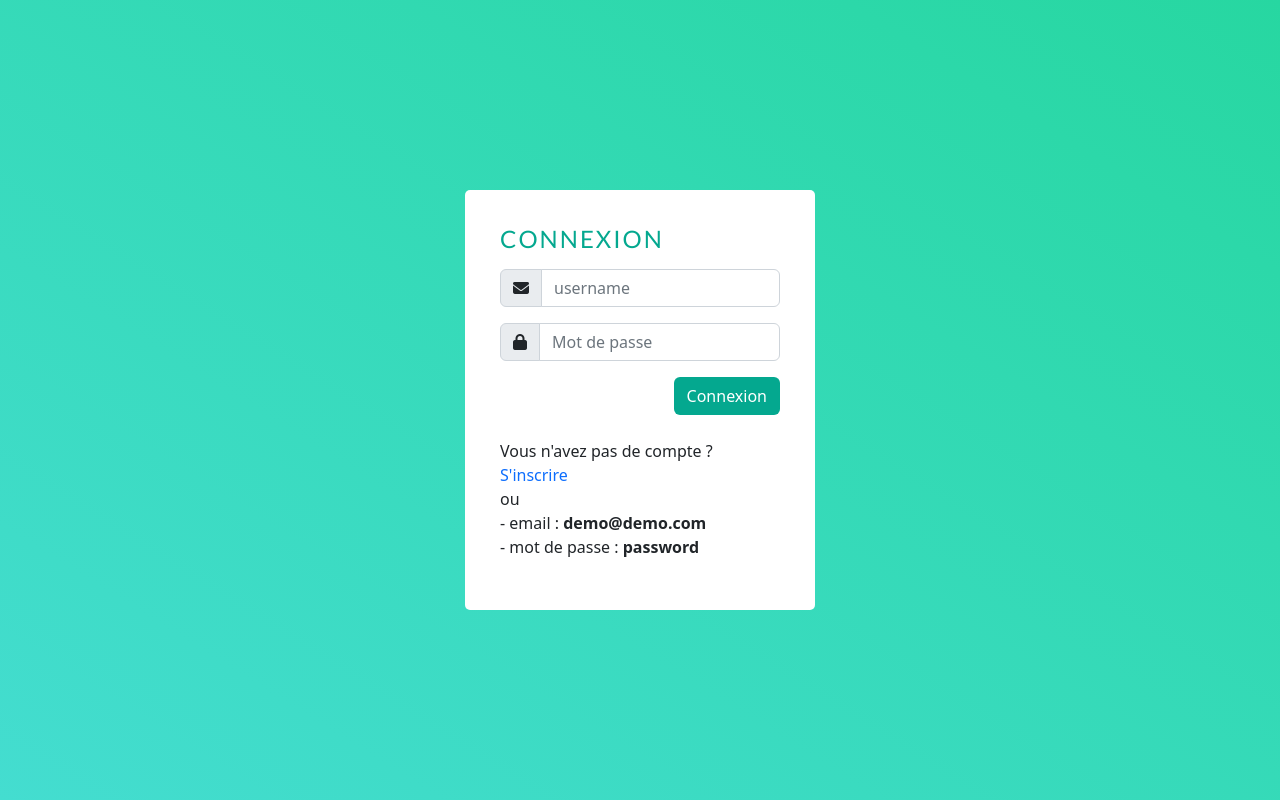
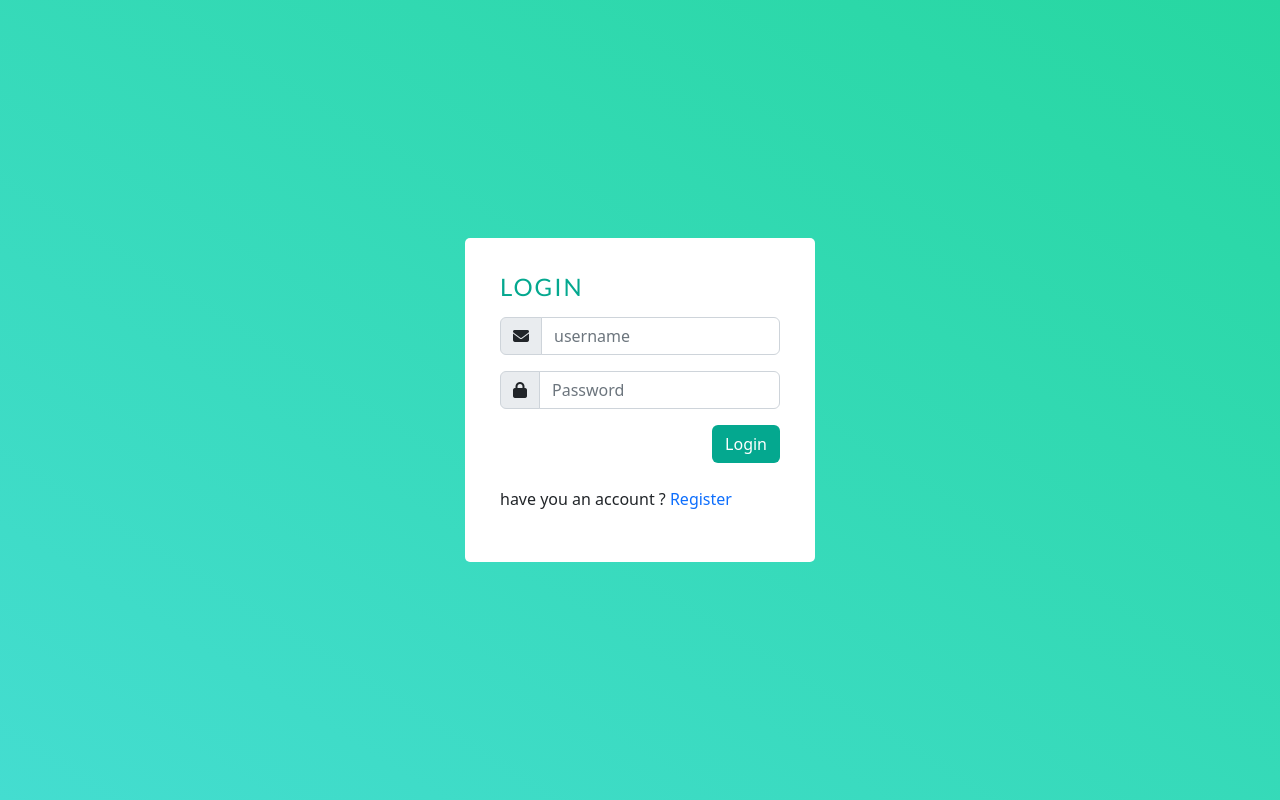
Before and after one commit to hlallahom/task-manager-angular-app, an Angular app: page /login in a window 1280 px wide. Built offline with nearby package versions, Linux system fonts and the light colour scheme.

Commit message:
update label

```diff
--- a/src/app/component/edit-list/edit-list.component.html
+++ b/src/app/component/edit-list/edit-list.component.html
@@ -1,7 +1,7 @@
 <div class="centered-content">
     <div class="modal-box">
       <h1 class="title">
-        modifier votre liste
+        Update List
       </h1>
 
        <input  class="form-control bg-light mt-3"
@@ -9,8 +9,8 @@
        type="text" >
 
       <div class=" d-flex justify-content-end mt-3">
-        <button class="btn btn-danger me-2" routerLink="/">Annuler</button>
-        <button class="btn btn-valid text-white " (click)="updateList()">Valider</button>
+        <button class="btn btn-danger me-2" routerLink="/">Cancel</button>
+        <button class="btn btn-valid text-white " (click)="updateList()">Save</button>
       </div>
 
 
--- a/src/app/component/edit-tache/edit-tache.component.html
+++ b/src/app/component/edit-tache/edit-tache.component.html
@@ -1,7 +1,7 @@
 <div class="centered-content">
     <div class="modal-box">
       <h1 class="title">
-        modifier votre tache
+        Update Task
       </h1>
 
        <input  class="form-control bg-light mt-3"
@@ -9,8 +9,8 @@
        type="text" >
 
       <div class=" d-flex justify-content-end mt-3">
-        <button class="btn btn-danger me-2" routerLink="/">Annuler</button>
-        <button class="btn btn-valid text-white " (click)="updateTask()">Valider</button>
+        <button class="btn btn-danger me-2" routerLink="/">Cancel</button>
+        <button class="btn btn-valid text-white " (click)="updateTask()">Confirm</button>
       </div>
 
 
--- a/src/app/component/new-list/new-list.component.html
+++ b/src/app/component/new-list/new-list.component.html
@@ -1,14 +1,14 @@
 <div class="centered-content">
     <div class="modal-box">
       <h1 class="title">
-        Créer une nouvelle liste
+        Create a new Tasks list
       </h1>
 
-       <input #listTitleInput class="form-control bg-light mt-3" type="text" placeholder="Entrez le nom de la liste...">
+       <input #listTitleInput class="form-control bg-light mt-3" type="text" placeholder="Enter list name...">
 
       <div class=" d-flex justify-content-end mt-3">
-        <button class="btn btn-danger me-2" routerLink="/">Annuler</button>
-        <button class="btn btn-valid text-white " (click)="createNewList(listTitleInput.value)">Valider</button>
+        <button class="btn btn-danger me-2" routerLink="/">Cancel</button>
+        <button class="btn btn-valid text-white " (click)="createNewList(listTitleInput.value)">Save</button>
       </div>
 
 
--- a/src/app/component/new-task/new-task.component.html
+++ b/src/app/component/new-task/new-task.component.html
@@ -1,14 +1,14 @@
 <div class="centered-content">
     <div class="modal-box">
       <h1 class="title">
-        Créer une nouvelle tâche
+        Create New Task
       </h1>
 
-       <input #taskTitleInput class="form-control bg-light mt-3" type="text" placeholder="Entrez votre tache...">
+       <input #taskTitleInput class="form-control bg-light mt-3" type="text" placeholder="Enter Task Name...">
 
       <div class=" d-flex justify-content-end mt-3">
-        <button class="btn btn-danger me-2" routerLink="/">Annuler</button>
-        <button class="btn btn-valid text-white " (click)="createNewTask(taskTitleInput.value)">Valider</button>
+        <button class="btn btn-danger me-2" routerLink="/">Cancel</button>
+        <button class="btn btn-valid text-white " (click)="createNewTask(taskTitleInput.value)">Save</button>
       </div>
 
 
--- a/src/app/pages/home/home.component.html
+++ b/src/app/pages/home/home.component.html
@@ -4,19 +4,20 @@
 
     <div class="sidebar bg-white">
         <h1 class="title">
-          Liste
+          Tasks List
         </h1>
 
 
     <div class="list-menu">
         <a class="list-menu-item" *ngFor="let list of liste" [routerLink]="['/liste', list.id]" routerLinkActive="is-active" >
             <p>{{ list.titre }}</p>
+            <p>Developed By <a href="https://github.com/hlallahom/" blank="_target">Hamdi LALLAHOM [hlallahom]</a></p>
         </a>
 
 
     </div>
 
-    <button class="btn text-white" routerLink="/new-list" ><i class="fa-solid fa-plus"></i> Nouvelle liste</button>
+    <button class="btn text-white" routerLink="/new-list" ><i class="fa-solid fa-plus"></i> New Tasks List</button>
 
     </div>
 
@@ -24,7 +25,7 @@
       <div *ngIf="tache">
         <div class="d-flex justify-content-between mb-3">
           <h1 class="title">
-              Tâches
+              Tasks
           </h1>
           <div class="dropdown" ngbDropdown #myDropdown="ngbDropdown" (mouseenter)="myDropdown.open()">
             <button class="btn" id="dropdownMenuButton" ngbDropdownToggle aria-haspopup="true" aria-expanded="false">
@@ -32,10 +33,10 @@
             </button>
             <div ngbDropdownMenu aria-labelledby="dropdownMenuButton">
               <a [routerLink]="['/edit-list', selectedListId]" class="dropdown-item">
-                <p>Modifier</p>
+                <p>Update</p>
               </a>
               <a (click)="onDeleteListClick()" class="dropdown-item text-danger">
-                <p>Supprimer</p>
+                <p>Delete</p>
               </a>
 
             </div>
@@ -56,7 +57,7 @@
       </div>
       </div>
 
-      <h3 class="empty-state-text mt-5" *ngIf="tache.length === 0"> Cliquez sur le bouton <i class="fa-solid fa-plus" style="color:black"></i> pour créer une nouvelle tâche.</h3>
+      <h3 class="empty-state-text mt-5" *ngIf="tache.length === 0"> Click Button <i class="fa-solid fa-plus" style="color:black"></i> to create new task.</h3>
 
       <button routerLink="./new-task" class="circle-add-button btn">
         <i class="fa-solid fa-plus fa-2xl"></i>
@@ -64,7 +65,7 @@
     </div>
 
     <div *ngIf="!tache">
-      <h3 class="empty-state-text">Sélectionnez une liste dans la barre latérale</h3>
+      <h3 class="empty-state-text">Select a list</h3>
     </div>
 
   </div>
--- a/src/app/pages/login/login.component.html
+++ b/src/app/pages/login/login.component.html
@@ -1,7 +1,7 @@
 <div class="centered-content">
   <div class="white-box">
 
-    <h1 class="title mb-3">Connexion</h1>
+    <h1 class="title mb-3">Login</h1>
 
     <form>
 
@@ -18,18 +18,16 @@
           <span class="input-group-text">
             <i class="fas fa-lock"></i>
           </span>
-          <input name="password" type="password" class="form-control" [(ngModel)]="password" placeholder="Mot de passe">
+          <input name="password" type="password" class="form-control" [(ngModel)]="password" placeholder="Password">
         </div>
       </div>
       <div class="d-flex justify-content-end">
-        <button class=" btn text-white" (click)="onLoginButtonClick()">Connexion</button>
+        <button class=" btn text-white" (click)="onLoginButtonClick()">Login</button>
       </div>
     </form>
     <br>
 
-    <p class="has-text-grey">Vous n'avez pas de compte ? <a routerLink="/register">S'inscrire</a>
-      <br>ou<br>
-      - email : <strong>demo&#64;demo.com</strong> <br>- mot de passe : <strong>password</strong>
+    <p class="has-text-grey">have you an account ? <a routerLink="/register">Register</a>
     </p>
 
   </div>
--- a/src/app/pages/register/register.component.html
+++ b/src/app/pages/register/register.component.html
@@ -1,7 +1,7 @@
 <div class="centered-content">
     <div class="white-box">
 
-      <h1 class="title mb-3">inscription</h1>
+      <h1 class="title mb-3">Register</h1>
 
       <form>
 
@@ -18,16 +18,16 @@
             <span class="input-group-text">
               <i class="fas fa-lock"></i>
             </span>
-            <input   name="password" type="password" class="form-control" [(ngModel)]="password" placeholder="Mot de passe">
+            <input   name="password" type="password" class="form-control" [(ngModel)]="password" placeholder="Password">
           </div>
         </div>
         <div class="d-flex justify-content-end">
-          <button class=" btn text-white" (click)="onSignupButtonClicked(email, password)">Connexion</button>
+          <button class=" btn text-white" (click)="onSignupButtonClicked(email, password)">Login</button>
         </div>
       </form>
       <br>
 
-      <p class="has-text-grey">Vous avez déjà un compte ? <br> <a routerLink="/login">Se connecter</a>
+      <p class="has-text-grey">Have you an account ? <br> <a routerLink="/login">Loginr</a>
 
     </div>
   </div>
```
Also changed, not shown: src/app/app-routing.module.ts (+5 -5 lines).
